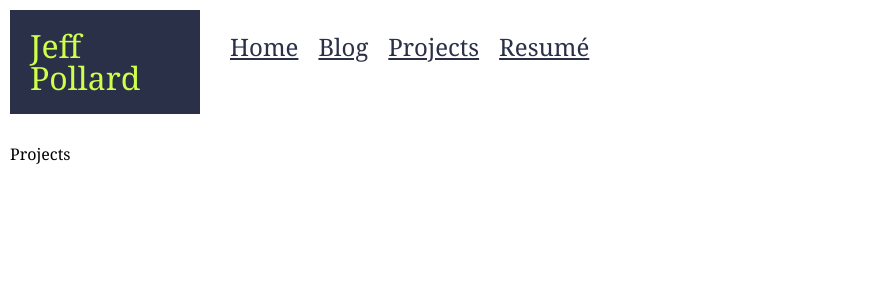
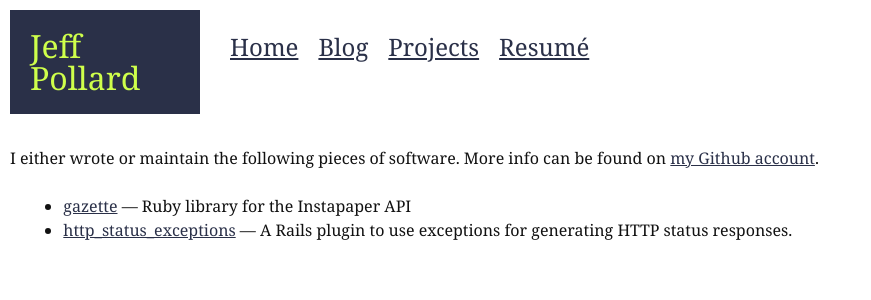
Before and after one commit to Fluxx/bitfluxx.com, a Jekyll site: the page built from projects.html, in a window 1280 px wide. Shown: the top 300 px of the page, without its empty margins (0-871 px from the left). Built offline with Jekyll 4.4.1, drawn with Linux system fonts in a browser that asks for light colours.

Commit message:
Project list

```diff
--- a/projects.html
+++ b/projects.html
@@ -3,4 +3,16 @@ layout: default
 title: Projects
 ---
 
-Projects
+<section>
+
+  <p>I either wrote or maintain the following pieces of software.  More info can be found on <a href="https://github.com/Fluxx">my Github account</a>.</p>
+
+  <ul id="projects">
+    <li>
+      <a href="https://github.com/Fluxx/gazette">gazette</a> &mdash; Ruby library for the Instapaper API
+    </li>
+    <li>
+      <a href="https://github.com/wvanbergen/http_status_exceptions">http_status_exceptions</a> &mdash; A Rails plugin to use exceptions for generating HTTP status responses.
+    </li>
+  </ul>
+</section>
--- a/resumé.html
+++ b/resumé.html
@@ -3,4 +3,4 @@ layout: default
 title: Resumé
 ---
 
-Resumé
+Coming soon!
```
Also changed, not shown: 2 other files.
